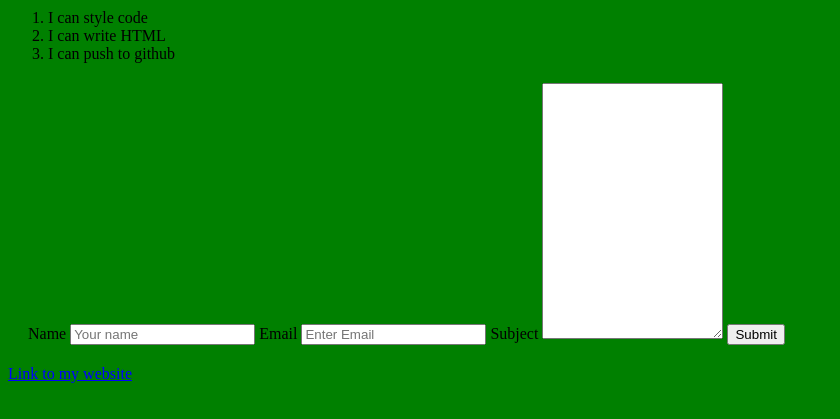
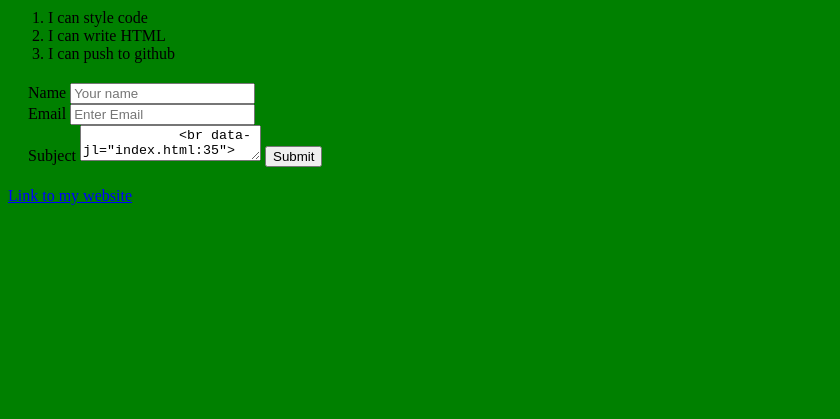
Before and after one commit to jmgaubier/session-4-forms, a plain HTML site: page index.html in a window 1280 px wide. Shown: the part 187-606 px from the top of the page, without its empty margins (0-840 px from the left). Drawn offline with Linux system fonts and the light colour scheme.

Commit message:
Update index.html

```diff
--- a/index.html
+++ b/index.html
@@ -25,13 +25,17 @@
         <form>
             <label for="name">Name</label>
             <input type="text" id="name" name="name" placeholder="Your name" />
+            <br>
             <label for="email">Email</label>
             <input type="text" id="email" name="email" placeholder="Enter Email">
+            <br>
             <label for="subject">Subject</label>
-            <textarea id="subject" name="subject" placeholder="How can I help?"
+            <textarea id="subject" name="subject" placeholder="How can I help?
             style="height:250px">
+            <br>
             </textarea>
             <input type="submit" value="Submit">
+            <br>
         </form>
       </section>
     </main>
```
